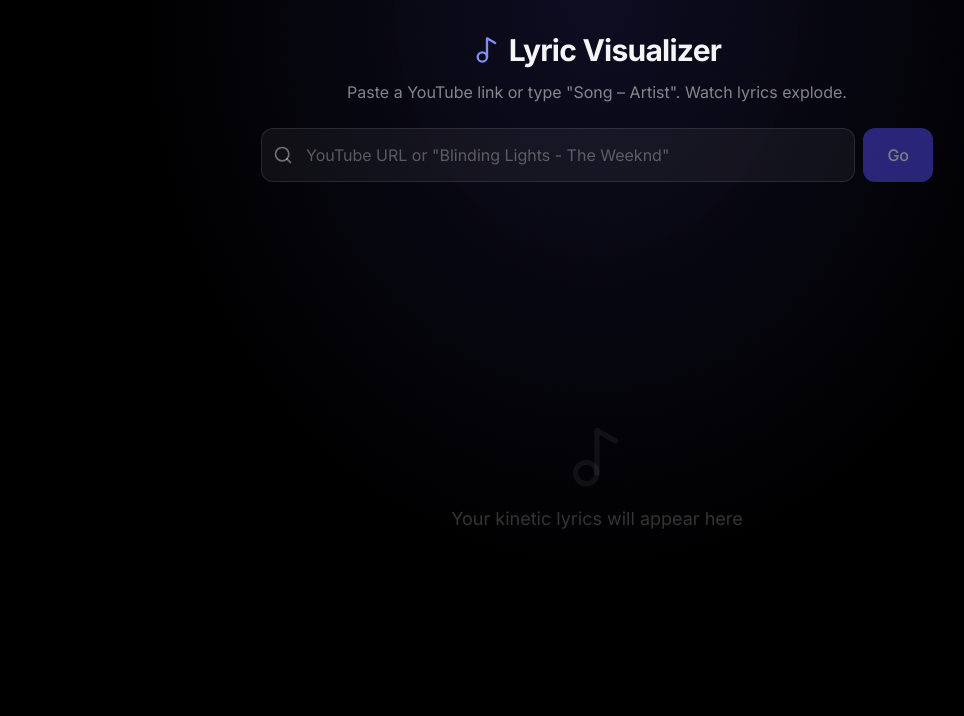
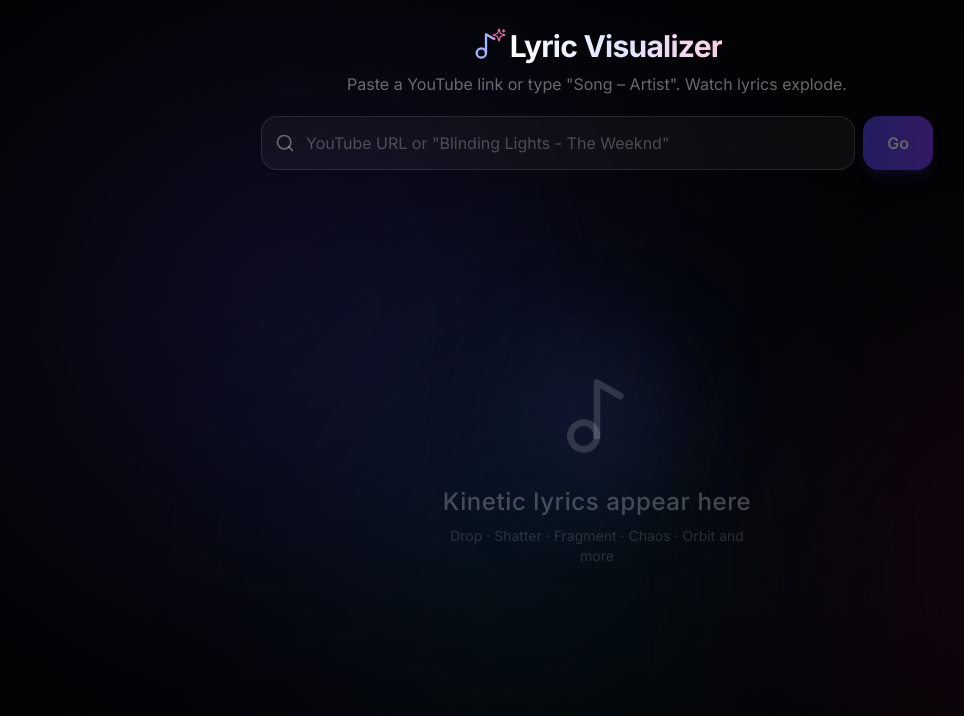
Before and after one commit to justalivefornothing/lyric-visualizer, a Next.js app: page / in a window 1280 px wide. Shown: the top 716 px of the page, without its empty margins (43-1007 px from the left). Built offline with nearby package versions, Linux system fonts and the light colour scheme.

Commit message:
Cinematic multi-layer background, film grain, better empty state, polished header & glass

```diff
--- a/src/app/page.tsx
+++ b/src/app/page.tsx
@@ -2,7 +2,7 @@
 
 import { useState, useRef, useCallback, useEffect } from "react";
 import dynamic from "next/dynamic";
-import { Search, Link2, Loader2, Music2, AlertCircle } from "lucide-react";
+import { Search, Link2, Loader2, Music2, AlertCircle, Sparkles } from "lucide-react";
 import LyricVisualizer from "@/components/LyricVisualizer";
 import PlayerControls from "@/components/PlayerControls";
 import {
@@ -13,7 +13,6 @@ import {
 } from "@/lib/lyrics";
 import { LyricLine, AnimationStyle, SongMeta } from "@/lib/types";
 
-// react-player needs dynamic import (no SSR)
 const ReactPlayer = dynamic(() => import("react-player/lazy"), { ssr: false });
 
 export default function Home() {
@@ -22,7 +21,7 @@ export default function Home() {
   const [error, setError] = useState<string | null>(null);
   const [lines, setLines] = useState<LyricLine[]>([]);
   const [meta, setMeta] = useState<SongMeta | null>(null);
-  const [url, setUrl] = useState<string | null>(null); // playable URL
+  const [url, setUrl] = useState<string | null>(null);
 
   const [playing, setPlaying] = useState(false);
   const [currentTime, setCurrentTime] = useState(0);
@@ -34,7 +33,6 @@ export default function Home() {
   const playerRef = useRef<any>(null);
   const progressInterval = useRef<ReturnType<typeof setInterval> | null>(null);
 
-  // Poll current time while playing (react-player onProgress is a bit laggy for lyrics)
   useEffect(() => {
     if (playing) {
       progressInterval.current = setInterval(() => {
@@ -76,13 +74,11 @@ export default function Home() {
         let spotifyId: string | null = null;
         let playUrl: string | null = null;
 
-        // Detect link type
         youtubeId = extractYouTubeId(q);
         spotifyId = extractSpotifyId(q);
 
         if (youtubeId) {
           playUrl = `https://www.youtube.com/watch?v=${youtubeId}`;
-          // We still need title/artist for lyrics. Use oEmbed to get title.
           try {
             const oembed = await fetch(
               `https://www.youtube.com/oembed?url=${encodeURIComponent(playUrl)}&format=json`
@@ -90,33 +86,27 @@ export default function Home() {
             if (oembed.ok) {
               const data = await oembed.json();
               const fullTitle: string = data.title || "";
-              // Common pattern: "Artist - Title" or "Title by Artist"
               const parsed = parseSearchQuery(fullTitle);
               title = parsed.title;
               artist = parsed.artist || data.author_name || "";
             }
           } catch {
-            // fallback
             title = "Unknown Title";
             artist = "Unknown Artist";
           }
         } else if (spotifyId) {
-          // Spotify embeds work but we need metadata. Without Spotify API key we can only use the embed.
-          // For lyrics we still need title/artist – ask user or try a free lookup.
           setError(
             'Spotify links need title + artist for lyrics right now. Paste a YouTube link or type "Song Name - Artist" instead.'
           );
           setLoading(false);
           return;
         } else {
-          // Plain search query
           const parsed = parseSearchQuery(q);
           title = parsed.title;
           artist = parsed.artist;
           playUrl = null;
         }
 
-        // Fetch lyrics
         const result = await fetchLyrics(title, artist || title);
         if (!result || result.lines.length === 0) {
           setError(
@@ -137,11 +127,10 @@ export default function Home() {
 
         if (playUrl) {
           setUrl(playUrl);
-          // Auto-play after a short delay so player mounts
           setTimeout(() => setPlaying(true), 600);
         } else {
           setError(
-            "Lyrics loaded! For audio, paste a YouTube link of the same song (or search + pick a YT result yourself)."
+            "Lyrics loaded! For audio, paste a YouTube link of the same song."
           );
         }
       } catch (err) {
@@ -159,21 +148,76 @@ export default function Home() {
     playerRef.current?.seekTo?.(time, "seconds");
   };
 
+  const hasLyrics = lines.length > 0;
+
   return (
-    <main className="min-h-screen flex flex-col relative">
-      {/* Background gradient */}
-      <div className="fixed inset-0 bg-[radial-gradient(ellipse_at_top,_var(--tw-gradient-stops))] from-indigo-950/40 via-black to-black pointer-events-none" />
+    <main className="min-h-screen flex flex-col relative overflow-hidden">
+      {/* ====== MULTI-LAYER CINEMATIC BACKGROUND ====== */}
+      <div className="fixed inset-0 pointer-events-none">
+        {/* Base deep black */}
+        <div className="absolute inset-0 bg-[#030306]" />
 
-      {/* Header / Search */}
-      <header className="relative z-20 pt-8 pb-4 px-4">
-        <div className="max-w-2xl mx-auto text-center mb-6">
-          <div className="inline-flex items-center gap-2 mb-3">
-            <Music2 className="w-7 h-7 text-indigo-400" />
-            <h1 className="text-2xl md:text-3xl font-bold tracking-tight">
+        {/* Large soft color orbs */}
+        <div
+          className="absolute -top-[20%] -left-[10%] w-[70vw] h-[70vw] rounded-full opacity-40 blur-[120px]"
+          style={{
+            background:
+              "radial-gradient(circle, rgba(79,70,229,0.55) 0%, transparent 70%)",
+          }}
+        />
+        <div
+          className="absolute top-[30%] -right-[15%] w-[55vw] h-[55vw] rounded-full opacity-35 blur-[100px]"
+          style={{
+            background:
+              "radial-gradient(circle, rgba(219,39,119,0.45) 0%, transparent 70%)",
+          }}
+        />
+        <div
+          className="absolute -bottom-[10%] left-[20%] w-[50vw] h-[50vw] rounded-full opacity-30 blur-[110px]"
+          style={{
+            background:
+              "radial-gradient(circle, rgba(6,182,212,0.35) 0%, transparent 70%)",
+          }}
+        />
+
+        {/* Subtle grid */}
+        <div
+          className="absolute inset-0 opacity-[0.03]"
+          style={{
+            backgroundImage:
+              "linear-gradient(rgba(255,255,255,0.08) 1px, transparent 1px), linear-gradient(90deg, rgba(255,255,255,0.08) 1px, transparent 1px)",
+            backgroundSize: "64px 64px",
+          }}
+        />
+
+        {/* Center spotlight when lyrics are playing */}
+        {hasLyrics && (
+          <div
+            className="absolute top-1/2 left-1/2 -translate-x-1/2 -translate-y-1/2 w-[90vmin] h-[90vmin] rounded-full opacity-20 blur-[80px] transition-opacity duration-700"
+            style={{
+              background:
+                "radial-gradient(circle, rgba(255,255,255,0.15) 0%, transparent 65%)",
+            }}
+          />
+        )}
+
+        {/* Strong vignette */}
+        <div className="absolute inset-0 bg-[radial-gradient(ellipse_at_center,transparent_20%,rgba(0,0,0,0.7)_100%)]" />
+      </div>
+
+      {/* ====== HEADER ====== */}
+      <header className="relative z-20 pt-7 pb-3 px-4">
+        <div className="max-w-2xl mx-auto text-center mb-5">
+          <div className="inline-flex items-center gap-2.5 mb-2">
+            <div className="relative">
+              <Music2 className="w-7 h-7 text-indigo-300" />
+              <Sparkles className="w-3.5 h-3.5 text-pink-400 absolute -top-1 -right-1.5" />
+            </div>
+            <h1 className="text-2xl md:text-3xl font-bold tracking-tight bg-gradient-to-r from-white via-indigo-100 to-pink-200 bg-clip-text text-transparent">
               Lyric Visualizer
             </h1>
           </div>
-          <p className="text-white/50 text-sm md:text-base">
+          <p className="text-white/40 text-sm md:text-base">
             Paste a YouTube link or type {'"Song – Artist"'}. Watch lyrics explode.
           </p>
         </div>
@@ -183,7 +227,7 @@ export default function Home() {
           className="max-w-2xl mx-auto flex gap-2"
         >
           <div className="relative flex-1">
-            <div className="absolute left-3 top-1/2 -translate-y-1/2 text-white/40">
+            <div className="absolute left-3.5 top-1/2 -translate-y-1/2 text-white/35">
               {input.includes("youtube") || input.includes("youtu.be") ? (
                 <Link2 className="w-5 h-5" />
               ) : (
@@ -195,17 +239,19 @@ export default function Home() {
               value={input}
               onChange={(e) => setInput(e.target.value)}
               placeholder='YouTube URL or "Blinding Lights - The Weeknd"'
-              className="w-full pl-11 pr-4 py-3.5 rounded-xl bg-white/5 border border-white/10
-                focus:border-indigo-500/50 focus:ring-2 focus:ring-indigo-500/20 outline-none
-                text-white placeholder:text-white/30 transition"
+              className="w-full pl-11 pr-4 py-3.5 rounded-2xl bg-white/[0.04] border border-white/10
+                focus:border-indigo-400/40 outline-none
+                text-white placeholder:text-white/25 transition-all duration-200"
               disabled={loading}
             />
           </div>
           <button
             type="submit"
             disabled={loading || !input.trim()}
-            className="px-6 py-3.5 rounded-xl bg-indigo-600 hover:bg-indigo-500 disabled:opacity-50
-              disabled:cursor-not-allowed font-medium transition flex items-center gap-2"
+            className="px-6 py-3.5 rounded-2xl bg-gradient-to-r from-indigo-600 to-violet-600
+              hover:from-indigo-500 hover:to-violet-500 disabled:opacity-40
+              disabled:cursor-not-allowed font-semibold transition-all duration-200
+              flex items-center gap-2 shadow-lg shadow-indigo-900/40"
           >
             {loading ? (
               <Loader2 className="w-5 h-5 animate-spin" />
@@ -216,16 +262,16 @@ export default function Home() {
         </form>
 
         {error && (
-          <div className="max-w-2xl mx-auto mt-3 flex items-start gap-2 text-amber-300/90 text-sm bg-amber-500/10 border border-amber-500/20 rounded-lg px-4 py-3">
+          <div className="max-w-2xl mx-auto mt-3 flex items-start gap-2 text-amber-200/90 text-sm bg-amber-500/10 border border-amber-500/20 rounded-xl px-4 py-3">
             <AlertCircle className="w-4 h-4 mt-0.5 shrink-0" />
             <span>{error}</span>
           </div>
         )}
       </header>
 
-      {/* Visualizer Stage */}
-      <section className="relative z-10 flex-1 flex items-center justify-center min-h-[50vh] px-2">
-        {lines.length > 0 ? (
+      {/* ====== STAGE ====== */}
+      <section className="relative z-10 flex-1 flex items-center justify-center min-h-[48vh] px-2">
+        {hasLyrics ? (
           <LyricVisualizer
             lines={lines}
             currentTime={currentTime}
@@ -233,19 +279,26 @@ export default function Home() {
             isPlaying={playing}
           />
         ) : (
-          <div className="text-center text-white/20 select-none">
-            <Music2 className="w-16 h-16 mx-auto mb-4 opacity-30" />
-            <p className="text-lg">Your kinetic lyrics will appear here</p>
+          <div className="text-center select-none px-6">
+            <div className="relative inline-block mb-6">
+              <div className="absolute inset-0 blur-2xl bg-indigo-500/20 rounded-full scale-150" />
+              <Music2 className="relative w-20 h-20 text-white/15" />
+            </div>
+            <p className="text-xl md:text-2xl font-medium text-white/25 tracking-wide">
+              Kinetic lyrics appear here
+            </p>
+            <p className="mt-2 text-sm text-white/15 max-w-xs mx-auto">
+              Drop · Shatter · Fragment · Chaos · Orbit and more
+            </p>
           </div>
         )}
       </section>
 
-      {/* Hidden / small player + controls */}
+      {/* ====== FOOTER / CONTROLS ====== */}
       <footer className="relative z-20 p-4 pb-6">
         <div className="max-w-3xl mx-auto">
-          {/* Actual audio/video player (YouTube) – kept small */}
           {url && (
-            <div className="mb-3 rounded-xl overflow-hidden aspect-video max-h-40 md:max-h-48 mx-auto w-full max-w-md bg-black/50">
+            <div className="mb-3 rounded-2xl overflow-hidden aspect-video max-h-36 md:max-h-44 mx-auto w-full max-w-sm bg-black/60 border border-white/5 shadow-2xl">
               <ReactPlayer
                 ref={playerRef}
                 url={url}
@@ -255,12 +308,8 @@ export default function Home() {
                 width="100%"
                 height="100%"
                 controls={false}
-                onReady={() => {
-                  // duration often available here
-                }}
                 onDuration={(d) => setDuration(d)}
                 onProgress={({ playedSeconds }) => {
-                  // backup update
                   setCurrentTime(playedSeconds);
                 }}
                 onEnded={() => setPlaying(false)}
@@ -277,7 +326,7 @@ export default function Home() {
             </div>
           )}
 
-          {lines.length > 0 && (
+          {hasLyrics && (
             <PlayerControls
               isPlaying={playing}
               onTogglePlay={() => setPlaying((p) => !p)}
```
